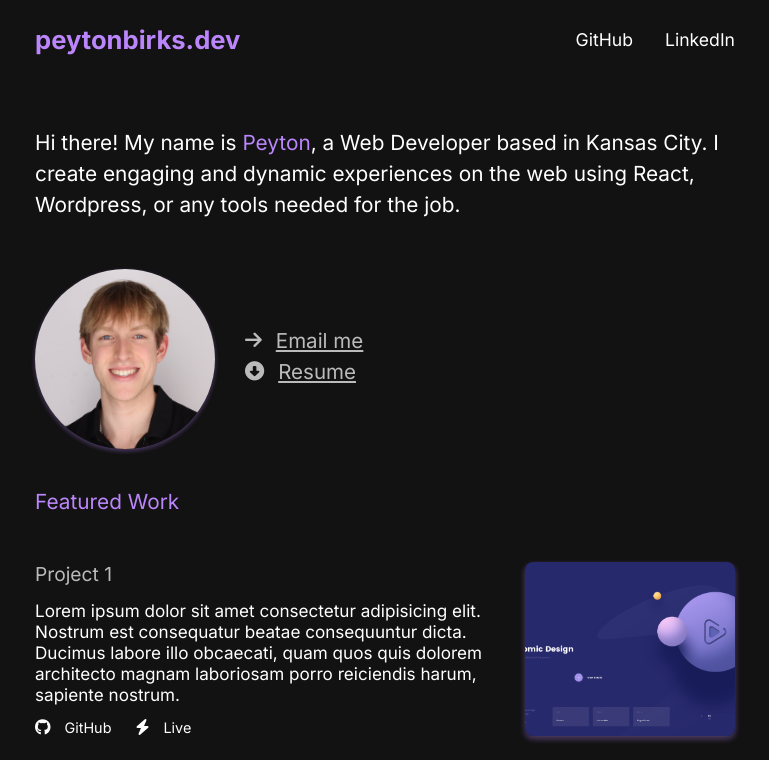
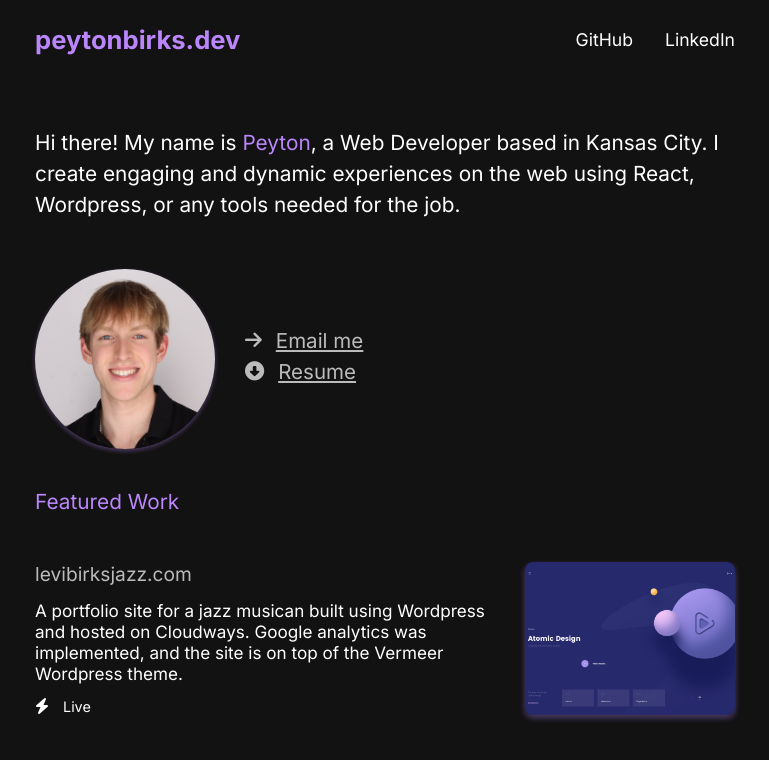
Before and after one commit to pbirks/peytonbirks.dev, a plain HTML site: page index.html in a window 1280 px wide. Shown: the top 760 px of the page, without its empty margins (255-1024 px from the left). Drawn offline with Linux system fonts and the light colour scheme.

Commit message:
Added Project 1 Title/details

```diff
--- a/index.html
+++ b/index.html
@@ -65,19 +65,13 @@
                 <p class="projectHeading">Featured Work</p>
                 <div class="projectItem">
                     <div>
-                        <p class="darkerText">Project 1</p>
-                        <p class="projectText">Lorem ipsum dolor sit amet consectetur adipisicing elit. Nostrum est consequatur beatae consequuntur dicta.
-                            Ducimus labore illo obcaecati, quam quos quis dolorem architecto magnam laboriosam porro reiciendis harum,
-                            sapiente nostrum.
+                        <p class="darkerText">levibirksjazz.com</p>
+                        <p class="projectText">A portfolio site for a jazz musican built using Wordpress and
+                            hosted on Cloudways. Google analytics was implemented, and the site is on top of the
+                            Vermeer Wordpress theme.
                         </p>
                         <div class="linkContainer">
-                            <a target="_blank" href="#" class="linkItem">
-                                <div>
-                                    <i class="fa-brands fa-github"></i>
-                                </div>
-                                <p class="">GitHub</p>
-                            </a>
-                            <a target="_blank" href="#" class="linkItem">
+                           <a target="_blank" href="https://levibirksjazz.com/" class="linkItem">
                                 <div>
                                     <i class="fa-solid fa-bolt"></i>
                                 </div>
```
